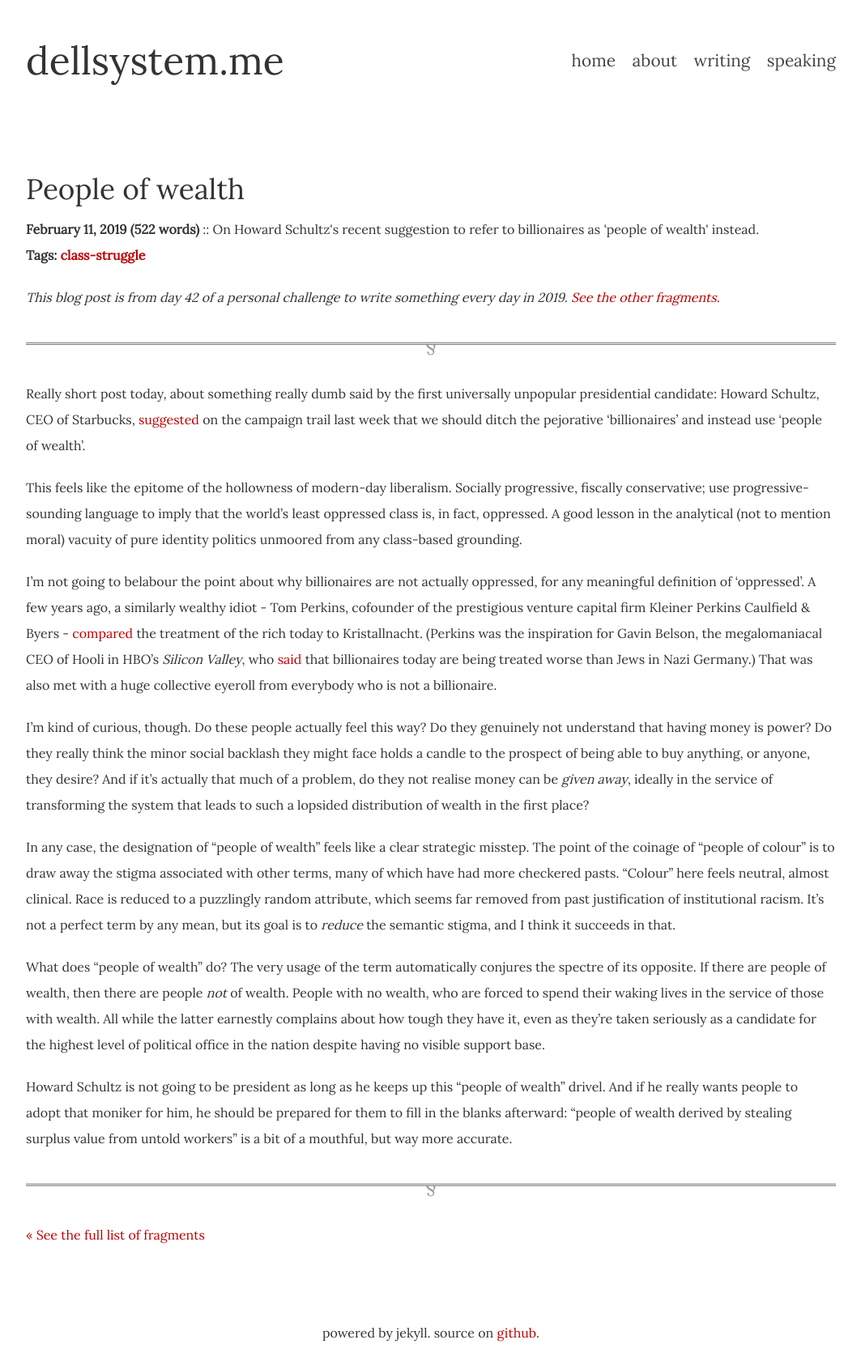
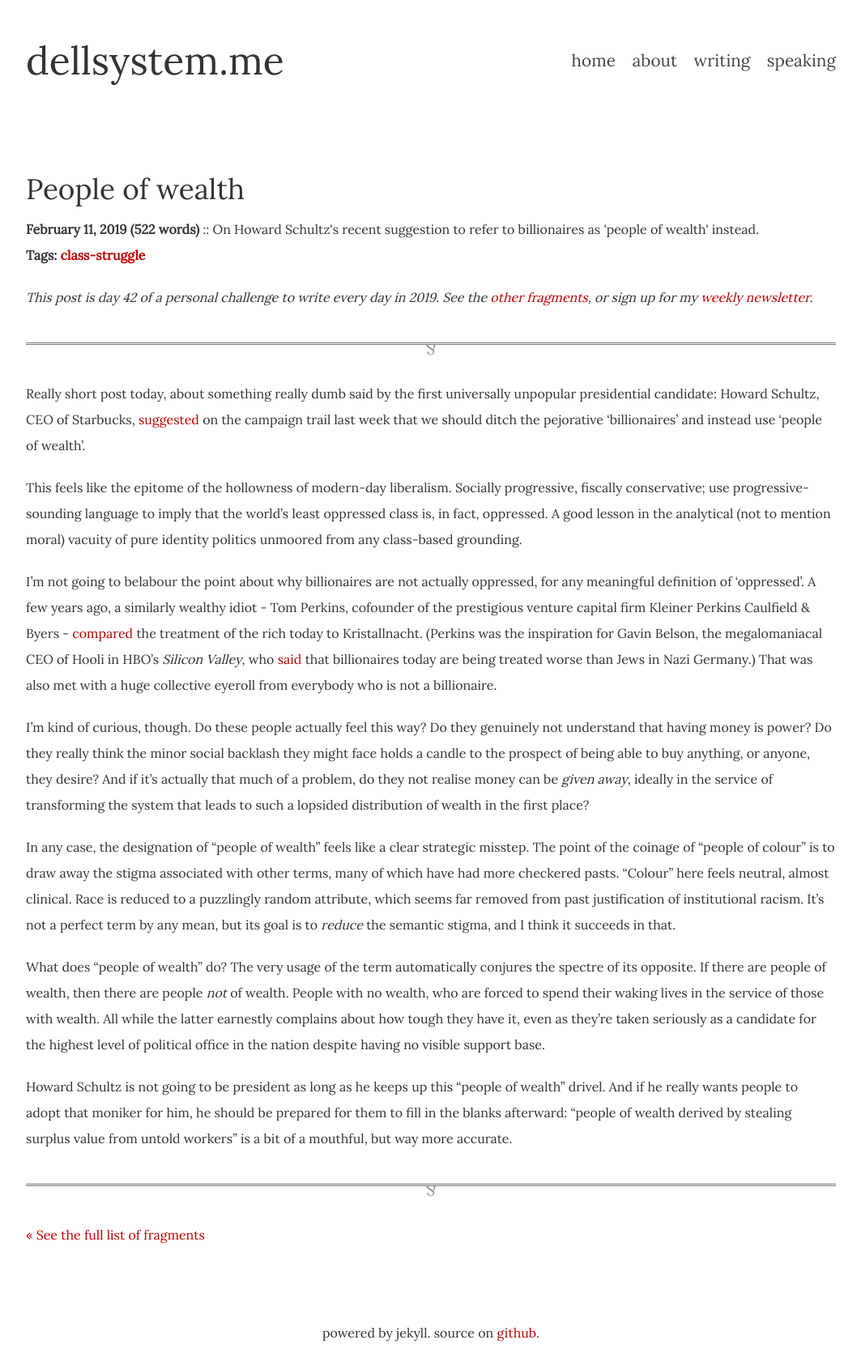
Before and after one commit to dellsystem/dellsystem.github.io, a Jekyll site: the page built from _posts/2019-2-11-fragments-42.md, in a window 1280 px wide. Shown: the whole page at 81% size, without its empty margins (108-1171 px from the left). Built offline with Jekyll 4.4.1, drawn with Linux system fonts in a browser that asks for light colours.

Commit message:
Add newsletter link to fragments page

```diff
--- a/_layouts/fragment.html
+++ b/_layouts/fragment.html
@@ -12,7 +12,7 @@ layout: default
 	<strong>Tags:</strong>  {% for tag in page.tags %}<strong><a href="/fragments/tags#{{ tag }}">{{ tag }}</a></strong>{% if forloop.last %}{% else %}, {% endif %}{% endfor %}
     </p>
     <p>
-        <em>This blog post is from day {{ number }} of a personal challenge to write something every day in 2019. <a href="/fragments">See the other fragments.</a></em>
+        <em>This post is day {{ number }} of a personal challenge to write every day in 2019. See the <a href="/fragments">other fragments</a>, or sign up for my <a href="https://dellsystem.substack.com">weekly newsletter</a>.</em>
     </p>
     <hr />
     {{ content }}
```
